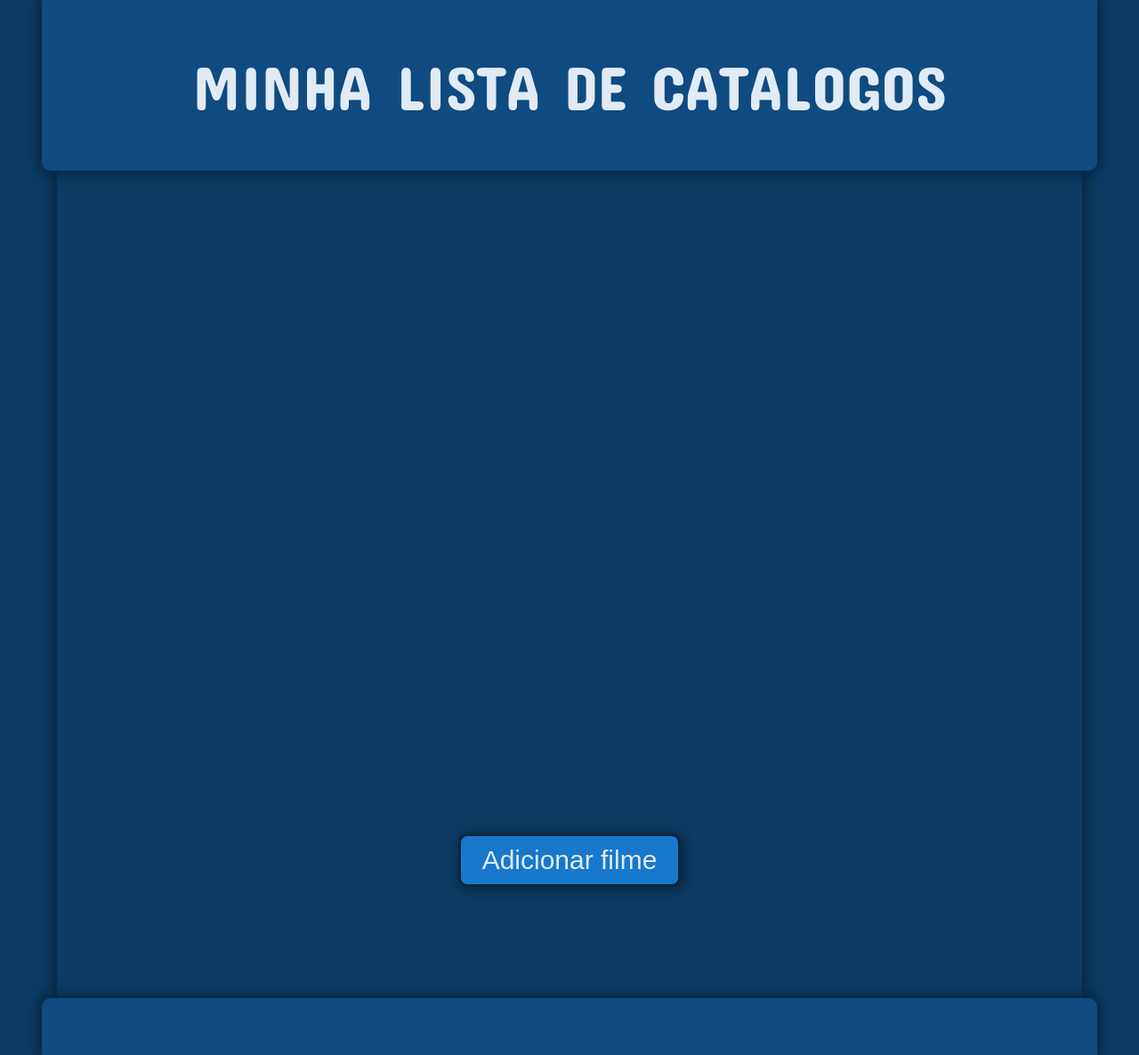
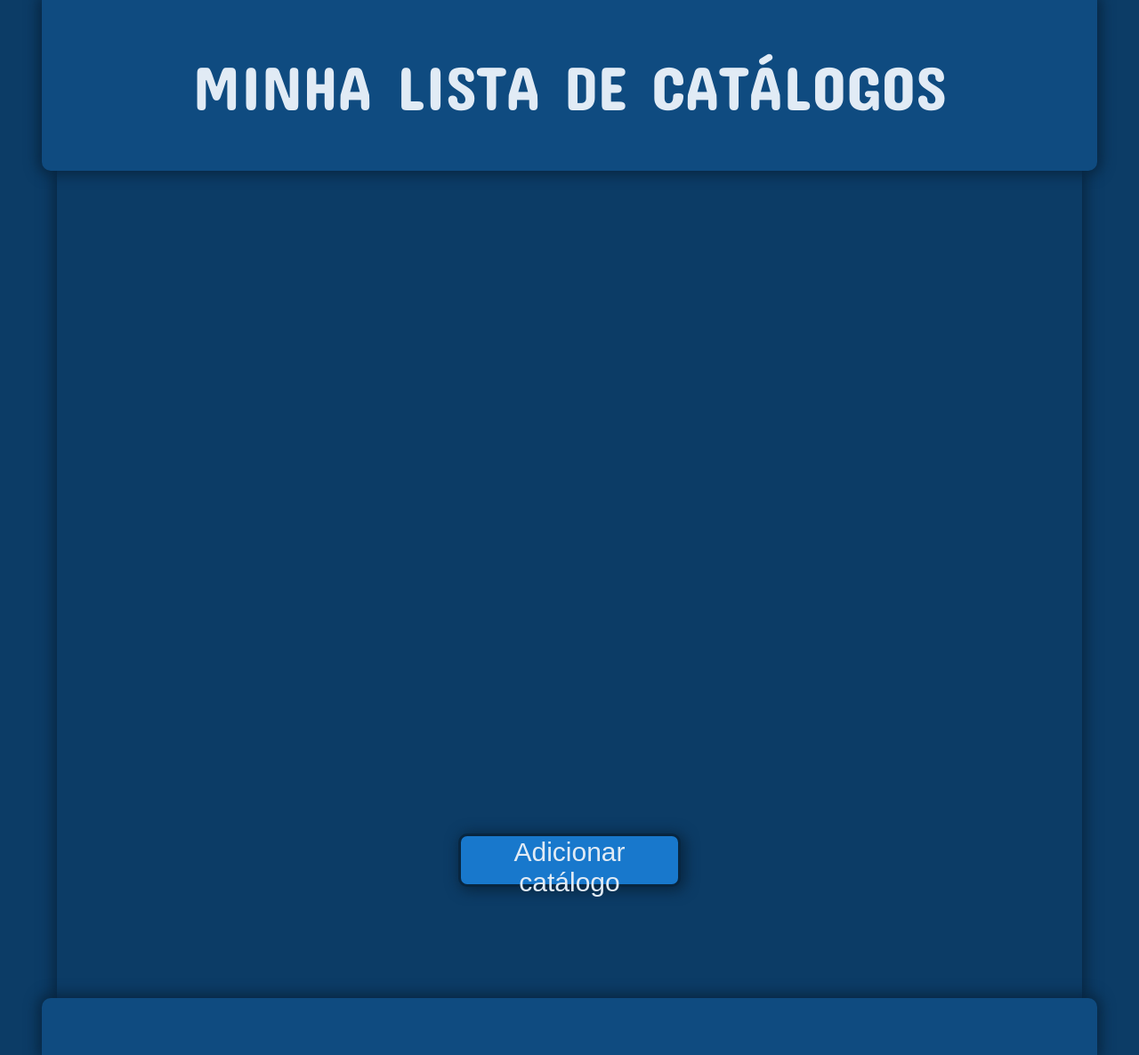
Before and after one commit to MBrayanS/Minha-lista-de-catalogos, a plain HTML site: page index.html in a window 1280 px wide. Shown: the whole page at 89% size. Drawn offline with Linux system fonts and the light colour scheme; no server answers.

Commit message:
Revisei as tags

```diff
--- a/index.html
+++ b/index.html
@@ -1,22 +1,22 @@
 <!DOCTYPE html>
-<html lang="en">
+<html lang="pt-br">
 <head>
     <meta charset="UTF-8">
     <meta http-equiv="X-UA-Compatible" content="IE=edge">
     <meta name="viewport" content="width=device-width, initial-scale=1.0">
     <link rel="stylesheet" href="style.css">
     <script type="module" src="script.js" defer></script>
-    <title>Lista de filmes</title>
+    <title>Minha lista de catálogos</title>
 </head>
 <body>
     <div class="container">
         <div class="page">
             <div class="page__top">
-                <p>Minha lista de catalogos</p>
+                <p>Minha lista de catálogos</p>
             </div>
             <div class="page__movie"></div>
             <div class="add-movie">
-                <button> Adicionar filme </button>
+                <button> Adicionar catálogo </button>
             </div>
             <div class="page__bottom"></div>
         </div>
```
